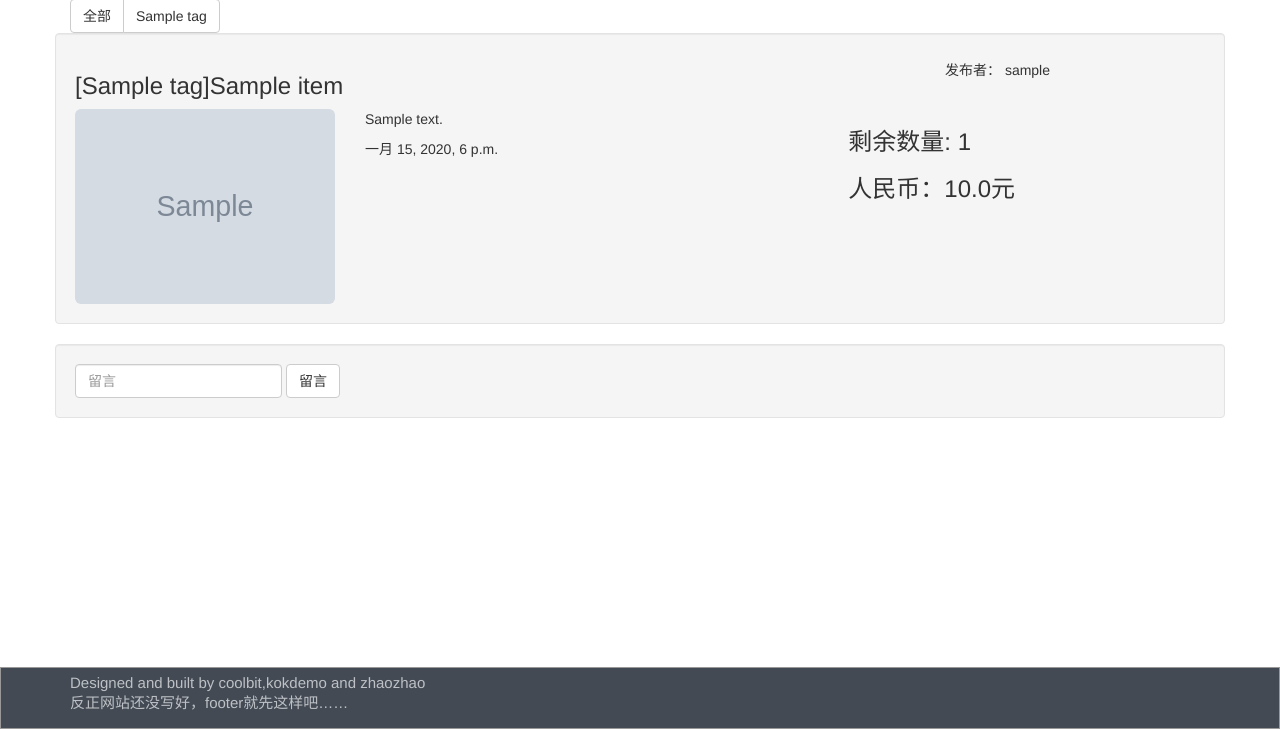
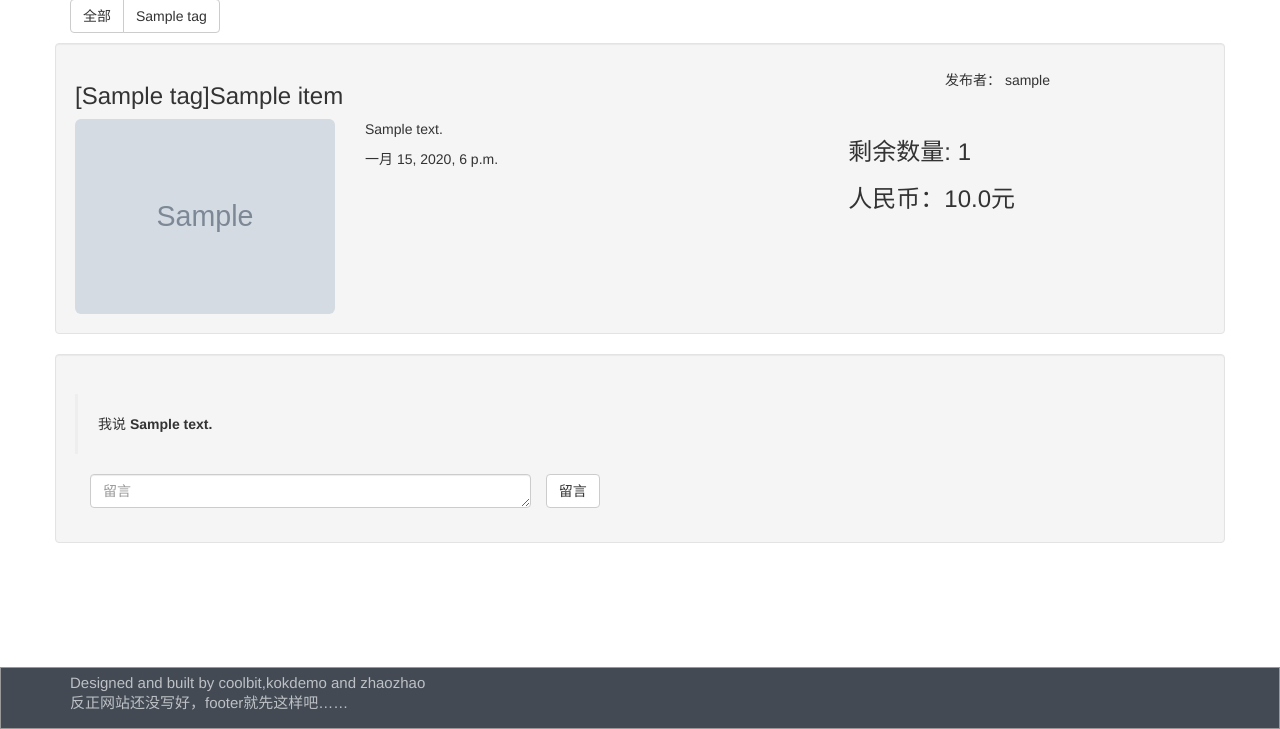
Before and after one commit to coolbit-in/bookseller, a Django app: template bookseller/apps/main/templates/item_detail.html in a window 1280 px wide. Shown: the part 71-800 px from the top of the page. Run offline with Django 3.2, Linux system fonts and the light colour scheme; the template is opened without the code that fills it: values that come from a table or form of the project are taken from there, others are empty; tables that the repository leaves empty hold one stand-in row (values such as "Sample post"); grey boxes marked "Sample" are stand-in pictures; one stand-in notice (Sample message) is shown; parts of the project's set-up code (start-up, migrations or seed data) failed here and were passed over.

Commit message:
change the detail page

```diff
--- a/bookseller/apps/main/templates/item_detail.html
+++ b/bookseller/apps/main/templates/item_detail.html
@@ -30,28 +30,39 @@
                 </div>
             </div>
         </div>
+
         <div class="row well">
-
+            {% for message in message_list %}
+                {% if messages.from_id == user.id %}
+                <div class="bs-callout bs-callout-success">
+                    我说
+                    <b>
+                        {{message.content}}
+                    </b>
+                </div>
+                {% else %}
+                <div class="bs-callout bs-callout-danger">
+                    {{messages.from_id}}说
+                    <b>
+                        {{message.content}}
+                    </b>
+                    <div class="input-group form-search">
+                        <input type="text" class="form-control search-query" placeholder="输入你的回信">
+                        <span class="input-group-btn">
+                        <button type="submit" class="btn btn-primary" data-type="last">回复</button>
+                        </span>
+                    </div>
+                </div>
+                {% endif %}
+            {% endfor %}
+            <div class="form-group col-md-5">
+                        <label class="sr-only" for="info">留言</label>
+                        <textarea type="text" class="form-control " id="info" placeholder="留言" rows="1"  name="content"></textarea>
+                    </div>
+                    <button type="submit" class="btn btn-default">留言</button>
             {% if user.username != item.owner.username %}
                 {% if item.if_available %}
 
-            <style>
-                .not_display{
-                    display: none;
-                }
-            </style>
-                <form class="form-inline" role="form" action="" method="post">{% csrf_token %}
-                    <div class="not_display">
-                        <input type="text" class="form-control"  placeholder="留言" name="item_id" value="{{item.id}}">
-                        <input type="text" class="form-control"  placeholder="留言" name="from_id" value="{{user.id}}">
-                        <input type="text" class="form-control"  placeholder="留言" name="to_id" value="{{item.owner.id}}">
-                    </div>
-                    <div class="form-group">
-                        <label class="sr-only" for="info">留言</label>
-                        <input type="text" class="form-control" id="info" placeholder="留言" name="content">
-                    </div>
-                    <button type="submit" class="btn btn-default">留言</button>
-                </form>
                 {% else %}
                 <form class="form-inline" role="form">
                     <p>都被预订了，下次早来呦！</p>
@@ -60,7 +71,6 @@
             {% else %}
             <a href="{% url 'item_update' item.id %}"><button class="btn btn-default">修改或删除</button></a>
             {% endif %}
-
-        </div>
+    </div>
     </div>
 {% endblock %}
--- a/bookseller/apps/main/templates/messages.html
+++ b/bookseller/apps/main/templates/messages.html
@@ -11,6 +11,7 @@
     <div id="u2i">
         <h3>收件箱</h3>
             {% for message in message_list %}
+
                     <div class="bs-callout bs-callout-danger">
                         关于{{item.title}}：{{item.owner.username}}说
                         <b>
--- a/bookseller/apps/register/templates/list.html
+++ b/bookseller/apps/register/templates/list.html
@@ -24,11 +24,13 @@
     <div id="project">
         {% for item in item_list %}
         <div class="col-md-6 row well item_list half_page">
+            <div class="col-md-4"><a href="{% url 'item_detail' item.id %}">
             {% if item.if_has_image %}
-            <div class="col-md-4"><a href="{% url 'item_detail' item.id %}"><img src="{{ item.image.url }}" alt="..." class="img-rounded"></a></div>
+            <img src="{{ item.image.url }}" alt="..." class="img-rounded item_image">
             {% else %}
-            <div class="col-md-4"><a href="{% url 'item_detail' item.id %}"><img src="/static/image/wutu.jpg" alt="..." class="img-rounded"></a></div>
+            <img src="/static/image/wutu.jpg" alt="..." class="img-rounded item_image">
             {% endif %}
+            </a></div>
             <div class="col-md-5">
                 <h4><a href="{% url 'item_detail' item.id %}">{{ item.title }}</a><small>{{personName}}</small></h4>
                 <p class="text_overflow">
--- a/bookseller/static/css/main.css
+++ b/bookseller/static/css/main.css
@@ -139,7 +139,7 @@ header li{
     line-height: 1.428571429;
     color: #555;
     vertical-align: middle;
-    background-color: #fff;
+    background-color: #ffffff;
     background-image: none;
     border: 1px solid #ccc;
     border-radius: 4px;
@@ -153,6 +153,8 @@ header li{
 #item_image{
     width: 100%;
     height: 100%;
+    padding-bottom: auto;
+    padding-top: auto;
 }
 
 
@@ -164,4 +166,10 @@ header li{
 /*item_update*/
 #project img{
     width: 100%;
+    height: 100%;
 }
+
+/*tag*/
+#tags{
+    margin-bottom: 10px;
+}
```
Also changed, not shown: bookseller/templates/pagination.html (+4 -4 lines).
